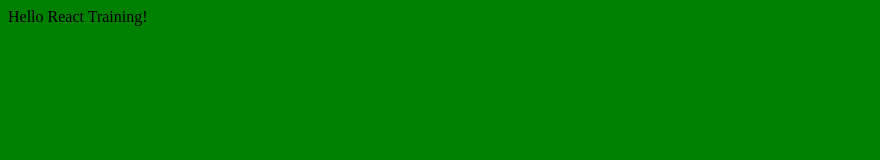
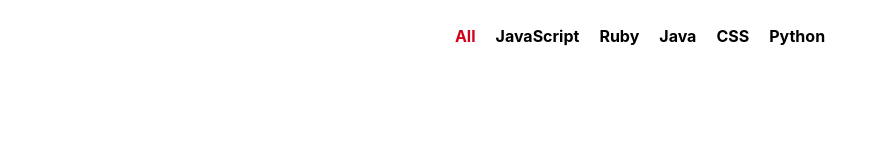
Before and after one commit to randyf99/github-battle, a React app: page / in a window 1280 px wide. Shown: the whole page, without its empty margins (0-880 px from the left). Built offline with nearby package versions, Linux system fonts and the light colour scheme.

Commit message:
Built 'tab' menu for Popular repos feature

```diff
--- /dev/null
+++ b/app/components/App.js
@@ -0,0 +1,15 @@
+import React from 'react';
+import Popular from './Popular';
+
+class App extends React.Component {
+  // UI
+  render() {
+    return (
+      <div className='container'>
+        <Popular />
+      </div>
+    );
+  }
+}
+
+export default App;
--- /dev/null
+++ b/app/components/Popular.js
@@ -0,0 +1,41 @@
+import React from 'react';
+
+class Popular extends React.Component {
+  constructor(props) {
+    super(props);
+    this.state = {
+      selectedLanguage: 'All'
+    };
+
+    this.updateLanguage = this.updateLanguage.bind(this);
+  }
+  updateLanguage(lang) {
+    this.setState(() => {
+      return {
+        selectedLanguage: lang
+      };
+    });
+  }
+
+  render() {
+    const languages = ['All', 'JavaScript', 'Ruby', 'Java', 'CSS', 'Python'];
+
+    return (
+      <ul className="languages">
+        {languages.map((lang) => {
+          return (
+            <li
+              style={lang === this.state.selectedLanguage ? { color: '#d0021b' } : null}
+              onClick={this.updateLanguage.bind(null, lang)}
+              key={lang}
+            >
+              {lang}
+            </li>
+          );
+        })}
+      </ul>
+    );
+  }
+}
+
+export default Popular;
--- a/app/index.css
+++ b/app/index.css
@@ -1,3 +1,27 @@
 body {
-  background: green;
+  font-family: -apple-system, BlinkMacSystemFont, Segoe UI, Roboto, Oxygen-Sans, Ubuntu, Cantarell, Helvetica Neue, sans-serif;
 }
+
+ul {
+  padding: 0;
+}
+
+li {
+  list-style-type: none;
+}
+
+.container {
+  max-width: 1200px;
+  margin: 0 auto;
+}
+
+.languages {
+  display: flex;
+  justify-content: center;
+}
+
+.languages li {
+  margin: 10px;
+  font-weight: bold;
+  cursor: pointer;
+}
--- a/app/index.js
+++ b/app/index.js
@@ -2,21 +2,13 @@
 import React from 'react';
 import ReactDOM from 'react-dom';
 import './index.css';
+import App from './components/App';
 
 // state
 // lifecycle event
 // UI (only property required)
 
-class App extends React.Component {
-  // UI
-  render() {
-    return (
-      <div>
-        Hello React Training!
-      </div>
-    );
-  }
-}
+
 
 ReactDOM.render(
   <App />,
```
